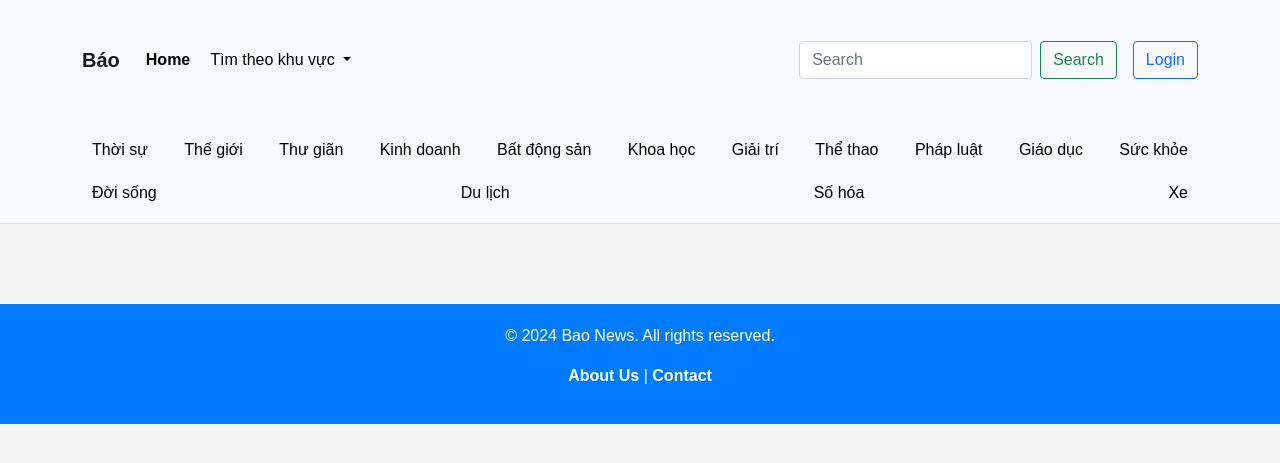
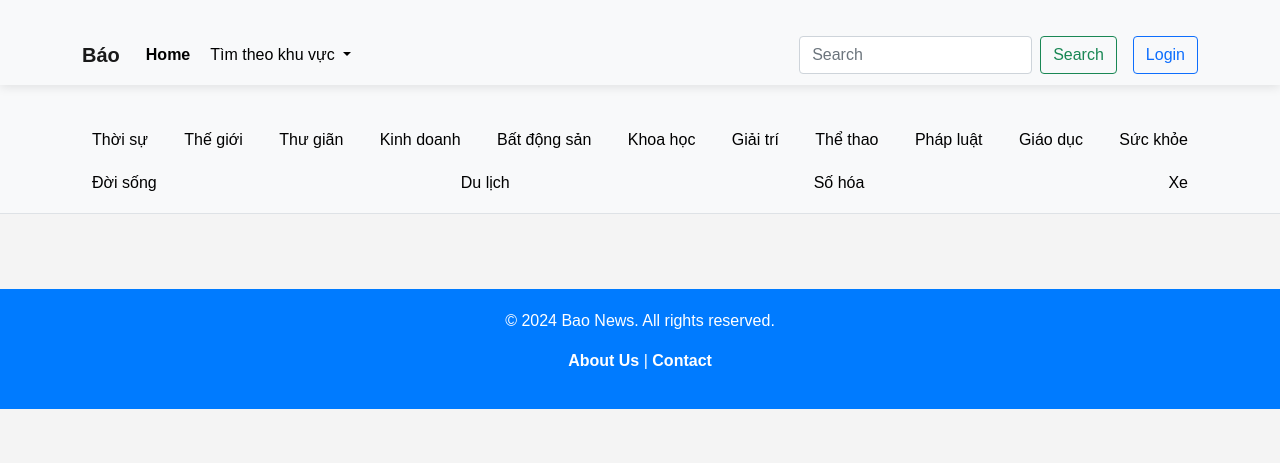
Before and after one commit to PhanThuy-gif/webpython, a Django app: template templates/home.html in a window 1280 px wide. Shown: the top 463 px of the page. Run offline with Django 5.2, Linux system fonts and the light colour scheme; the template is opened without the code that fills it, so the values that code supplies are empty; some libraries are stand-ins or nearby versions.

Commit message:
update-position-bar

```diff
--- a/templates/home.html
+++ b/templates/home.html
@@ -15,8 +15,17 @@
         }
 
         .container {
-            margin-top: 30px;
+            margin-top: 25px;
         }
+
+        .navbar {
+            position: sticky;
+            top: 0; /* Gắn navbar vào vị trí trên cùng */
+            z-index: 1000; /* Đảm bảo navbar luôn ở trên các phần tử khác */
+            background-color: #fff; /* Đảm bảo navbar không bị trong suốt khi cuộn */
+            box-shadow: 0 2px 10px rgba(0, 0, 0, 0.1); /* Thêm hiệu ứng bóng nhẹ */
+        }
+
 
         h1 {
             font-size: 2.5rem;
@@ -80,6 +89,8 @@
             text-decoration: underline;
         }
     </style>
+
+
 </head>
 <body>
 
```
Also changed, not shown: templates/article_detail.html (+9 -1 lines).
